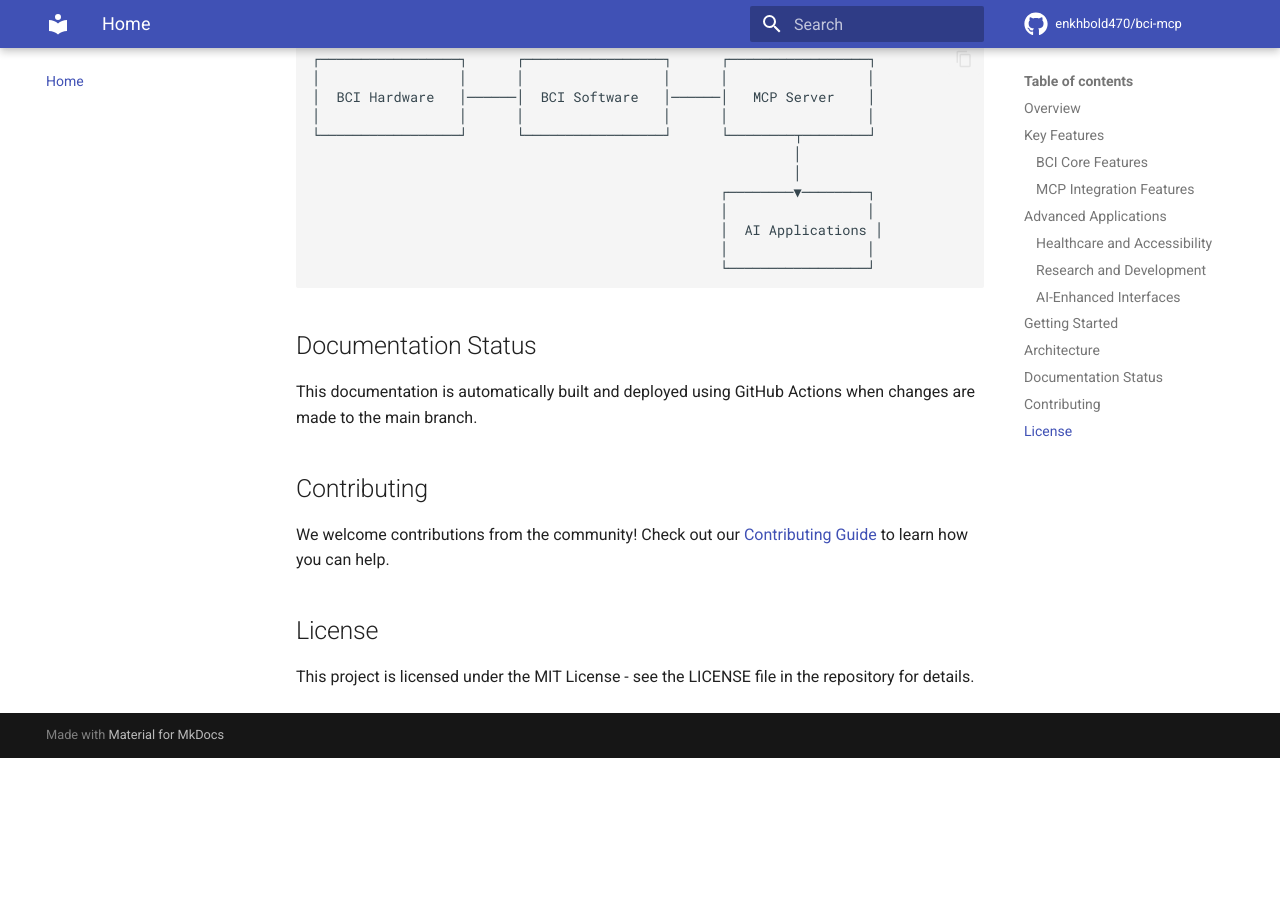
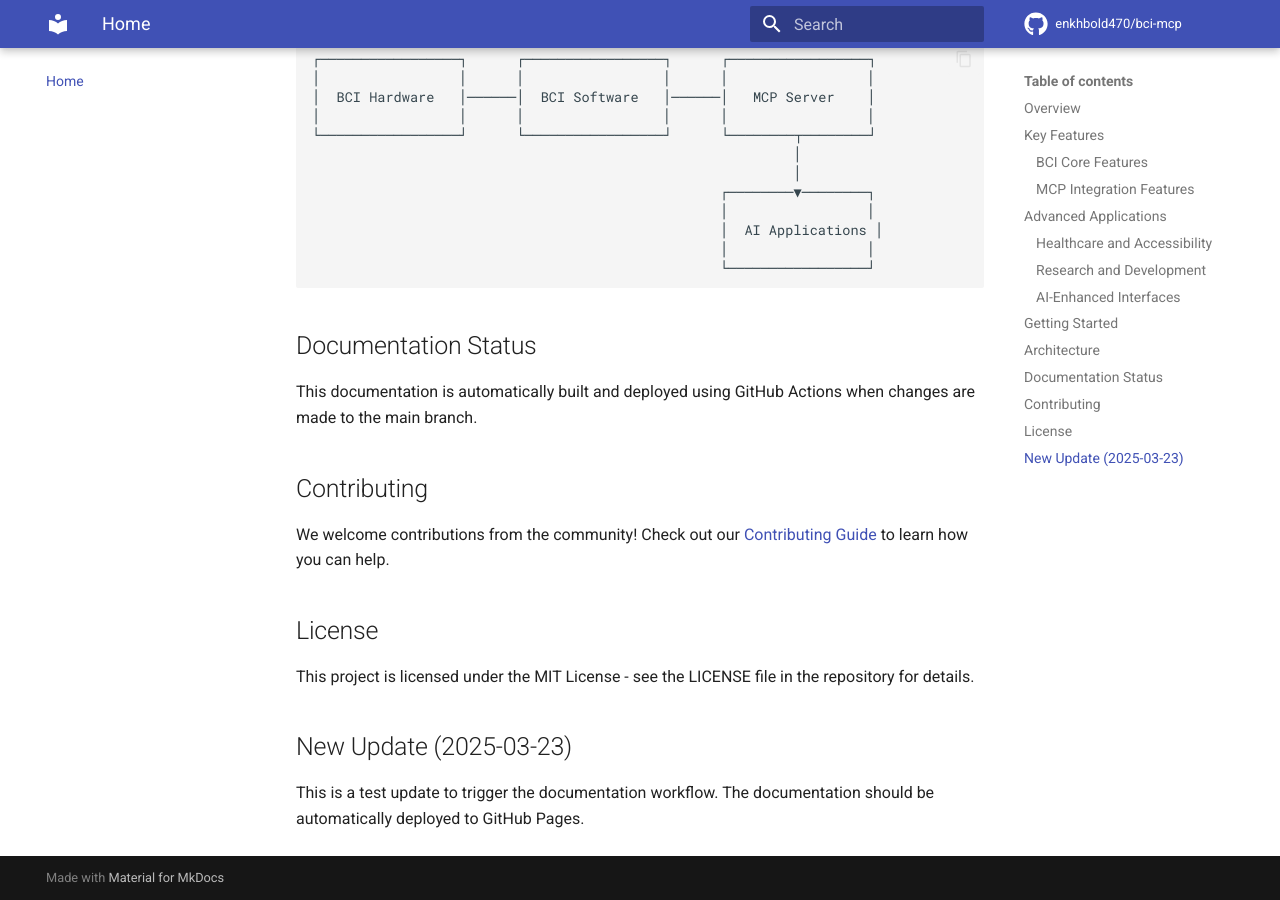
Before and after one commit to enkhbold470/bci-mcp, an MkDocs documentation site: the page built from docs/index.md, in a window 1280 px wide and 900 px high, scrolled down 1971 px. Built offline with MkDocs 1.6.1 and Material for MkDocs 9.7.7, drawn with Linux system fonts in a browser that asks for light colours; comment, search, counter and statistics services are not loaded; before the commit the page ends 2729 px from its top, so only the background shows below that.

Commit message:
Update index.md to trigger workflow

```diff
--- a/docs/index.md
+++ b/docs/index.md
@@ -84,3 +84,7 @@ We welcome contributions from the community! Check out our [Contributing Guide](
 ## License
 
 This project is licensed under the MIT License - see the LICENSE file in the repository for details.
+
+## New Update (2025-03-23)
+
+This is a test update to trigger the documentation workflow. The documentation should be automatically deployed to GitHub Pages.
```
